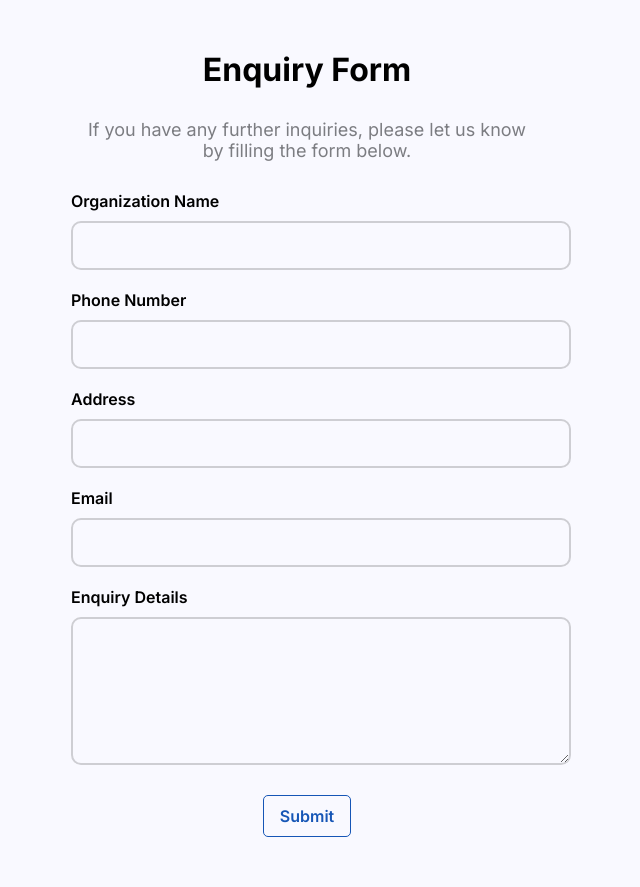
After one commit to charitraa/Supreme-Associates-Traders, a PHP site: page /src/enquiry-form.html in a window 1280 px wide. The commit adds this page. Shown: the whole page, without its empty margins (333-973 px from the left). Run offline with PHP 8.4, Linux system fonts and the light colour scheme; some libraries are stand-ins or nearby versions.

Commit message:
adding enquiry form

```diff
--- /dev/null
+++ b/Assets/css/enquiry.css
@@ -0,0 +1,114 @@
+    :root{
+      --blue:#1656B6;
+      --black:#111111;
+      --secondary-black:#011334;
+      --white:#ffffff;
+      --background:#F9F9FF;
+    }
+
+    .enquiry {
+      background-color: var(--background);
+      padding: 50px;
+      display: flex;
+      align-items: center;
+      justify-content: center;
+    }
+
+    .enquiry-container {
+      display: flex;
+      justify-content: center;
+      align-items: center;
+      flex-direction: column;
+      gap: 30px;
+      width: 40%;
+    }
+
+    .name, .number, .address, .email, .textarea {
+      display: flex;
+      gap: 10px;
+      flex-direction: column;
+      width: 100%;
+    }
+
+    .form {
+      display: flex;
+      flex-direction: column;
+      gap: 20px;
+      width: 100%;
+    }
+
+    .enquiry-btn {
+      display: flex;
+      justify-content: center;
+    }
+
+    .btn {
+      border: 1px solid var(--blue);
+      border-radius: 5px;
+      padding: 10px 16px;
+      text-align: center;
+      font-size: 16px;
+      color: var(--blue);
+      font-weight: 600;
+    }
+
+    .title {
+      font-size: 32px;
+      font-weight: 700;
+    }
+
+    .enquirt-paragraph {
+      font-size: 18px;
+      width: 100%;
+      max-width: 450px;
+      color: #7C7D82;
+      text-align: center;
+    }
+
+    label {
+      font-size: 16px;
+      font-weight: 600;
+    }
+
+    input, textarea {
+      width: 100%;
+      border-radius: 10px;
+      border: 2px solid #ceced3;
+      outline: none;
+      padding: 12px;
+      font-size: 18px;
+      background-color: var(--background);
+    }
+
+    textarea {
+      height: 120px;
+    }
+
+    /* Responsive Styles */
+    @media (max-width: 768px) {
+      input, textarea {
+        max-width: 100%;
+      }
+    }
+
+    @media (max-width: 480px) {
+      .title {
+        font-size: 24px;
+      }
+
+      .enquirt-paragraph {
+        font-size: 16px;
+      }
+
+      .btn {
+        padding: 8px 12px;
+        font-size: 14px;
+      }
+    }
+
+    @media(max-width: 1100px) {
+      .enquiry-container {
+        width: 100%;
+      }
+
+    }
--- /dev/null
+++ b/Assets/css/index.css
@@ -0,0 +1,8 @@
+@import url('https://fonts.googleapis.com/css2?family=Inter:wght@100..900&display=swap');
+
+body, html {
+  margin: 0;
+  padding: 0;
+  box-sizing: border-box;
+  font-family: inter;
+}
--- /dev/null
+++ b/src/enquiry-form.html
@@ -0,0 +1,55 @@
+<!DOCTYPE html>
+<html lang="en">
+
+<head>
+  <meta charset="UTF-8">
+  <meta name="viewport" content="width=device-width, initial-scale=1.0">
+  <title>Enquiry Form</title>
+  <link rel="stylesheet" href="../Assets/css/index.css">
+  <link rel="stylesheet" href="../Assets/css/enquiry.css">
+  <script src="https://kit.fontawesome.com/49b6b027f2.js" crossorigin="anonymous"></script>
+  <link rel="icon" type="image/x-icon" href="../Assets/image/logo.png">
+</head>
+
+<body>
+  <section class="enquiry">
+    <div class="enquiry-container">
+      <div class="title">
+        Enquiry Form
+      </div>
+      <div class="enquirt-paragraph">
+        If you have any further inquiries, please let us know by filling the form below.
+      </div>
+      <div class="form">
+        <div class="name">
+          <label for="name">Organization Name</label>
+          <input type="text" id="name">
+        </div>
+        <div class="number">
+          <label for="number">Phone Number</label>
+          <input type="text" id="number">
+        </div>
+        <div class="address">
+          <label for="address">Address</label>
+          <input type="text" id="address">
+        </div>
+        <div class="email">
+          <label for="email">Email</label>
+          <input type="text" id="email">
+        </div>
+        <div class="textarea">
+          <label for="details">Enquiry Details</label>
+          <textarea name="details" id="details"></textarea>
+        </div>
+      </div>
+      <div class="enquiry-btn">
+        <div class="btn">
+          Submit
+        </div>
+      </div>
+    </div>
+  </section>
+
+</body>
+
+</html>
```
Also changed, not shown: Assets/css/contact.css (+30 -16 lines), src/contact.html (+5 -2 lines).
